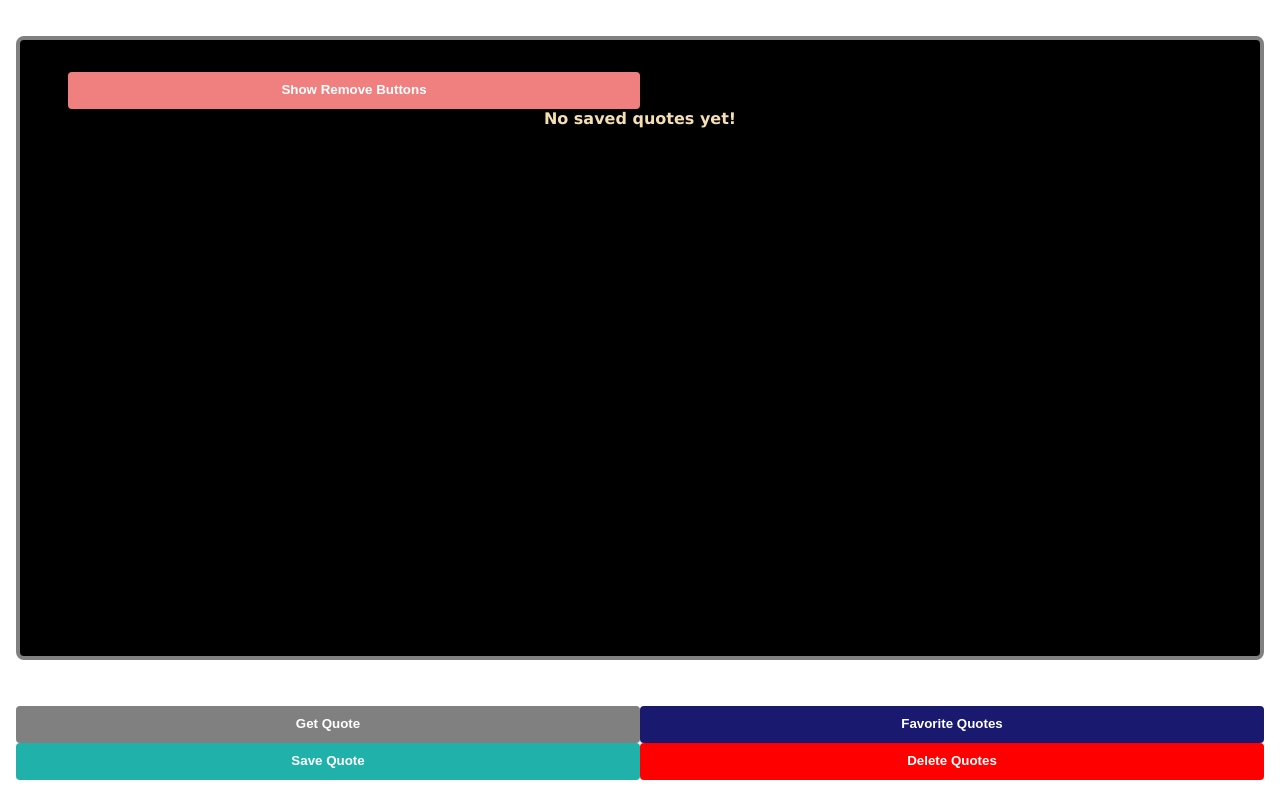
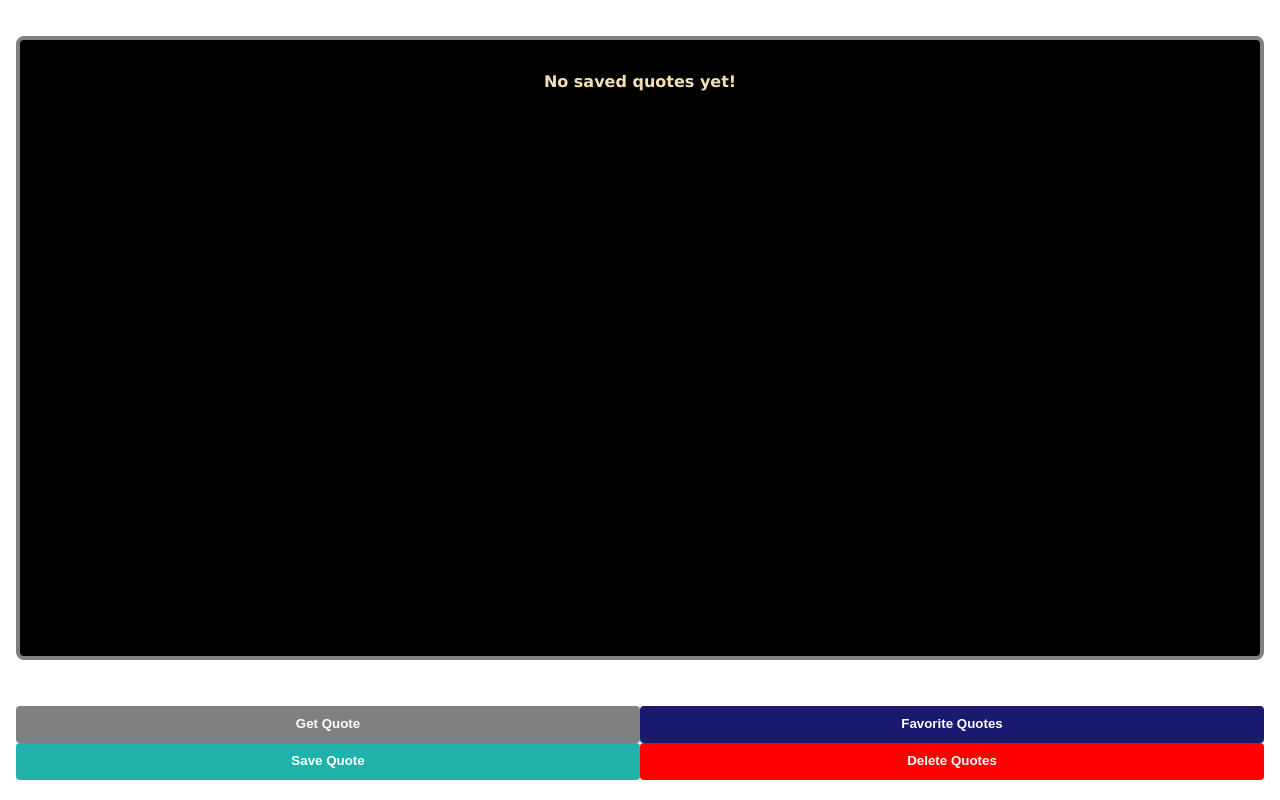
Before and after one commit to knowdday-png/project_scopevale, a plain HTML site: page index.html in a window 1280 px wide. Drawn offline with Linux system fonts and the light colour scheme.

Commit message:
Update index.html

```diff
--- a/index.html
+++ b/index.html
@@ -4,7 +4,7 @@
     <meta charset="UTF-8">
     <meta name="viewport" content="width=device-width, initial-scale=1.0">
     <meta name="description" content="A simple quote generator that allows you to fetch, save, and view your favorite quotes.">
-    <title>getQuote</title>
+    <title>getQoute</title>
     <link rel="stylesheet" href="style.css">
     <link rel="icon" href="quote.png">
 </head>
@@ -13,16 +13,6 @@
         <ul class="d-textarea" id="theQuote">
             <!-- Quotes will appear here as list items -->
         </ul>
-
-        <!-- Floating toggle button -->
-        <button
-            type="button"
-            class="toggle-remove-btn"
-            onclick="toggleRemoveButtons()"
-        >
-            Show Remove Buttons
-        </button>
-
         <div class="d-buttons">
             <button type="button" onclick="fetchQuote()">Get Quote</button>
             <button type="button" onclick="showFavQuotes()">Favorite Quotes</button>
```
